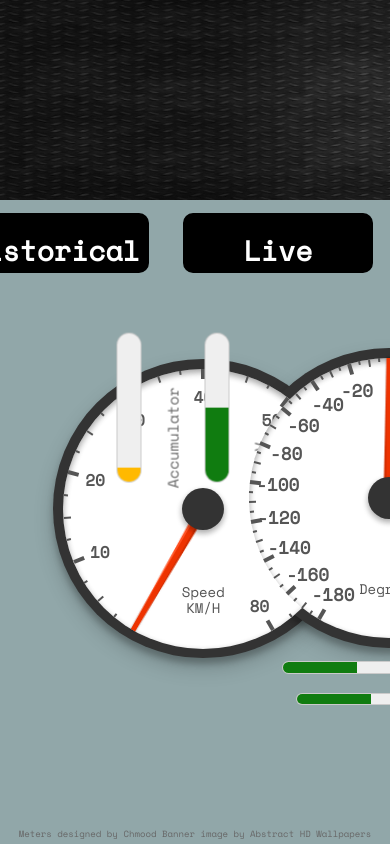
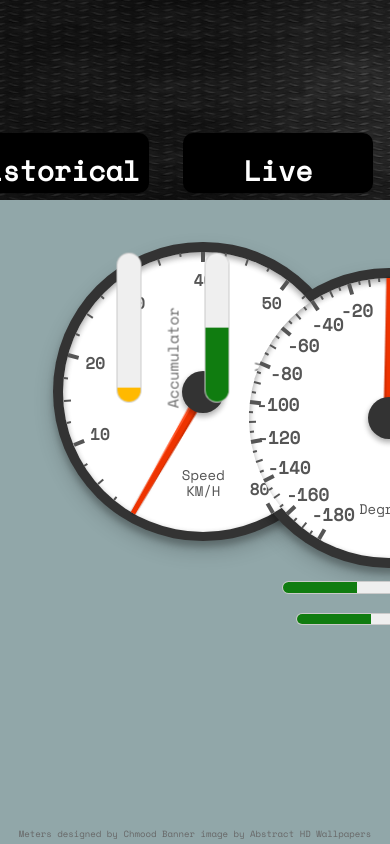
Before and after one commit to isugars/Senior-Project, a PHP site: page /mainpage.html in a window 390 px wide; the page is wider, and only the part inside the window is pictured. Run offline with PHP 8.4, Linux system fonts and the light colour scheme; some libraries are stand-ins or nearby versions.

Commit message:
css responsive

```diff
--- a/web/mainpage.css
+++ b/web/mainpage.css
@@ -45,6 +45,7 @@ html {
     width: 690px;
     height: 110px;
     align-items: center;
+    margin-top: -80px;
     margin-left: auto;
     margin-right: auto;
     float: right;
--- a/web/mainpage.html
+++ b/web/mainpage.html
@@ -12,14 +12,7 @@
 <body>
 
 <header style="max-width: 1500px">
-    <div class="wrapper">
-        <div class="container">
-            <img src="Images/banner.jpg" >
-        </div>
-    </div>
-
-
-
+    <img src="Images/banner.jpg" >
     <div class="topBoxes">
         <div class="livebox form-toggle-button hvr-grow" id="live"><h1>Live</h1></div>
         <div class="histbox form-toggle-button hvr-grow" id="historical"><h1>Historical</h1></div>
--- a/web/style.css
+++ b/web/style.css
@@ -8,7 +8,7 @@
 
 .dashboard {
     display: inline-block;
-    padding: 15% 2rem 2rem;
+    padding: 5% 2rem 2rem;
     font-family: 'Space Mono', monospace;
 }
 
```
